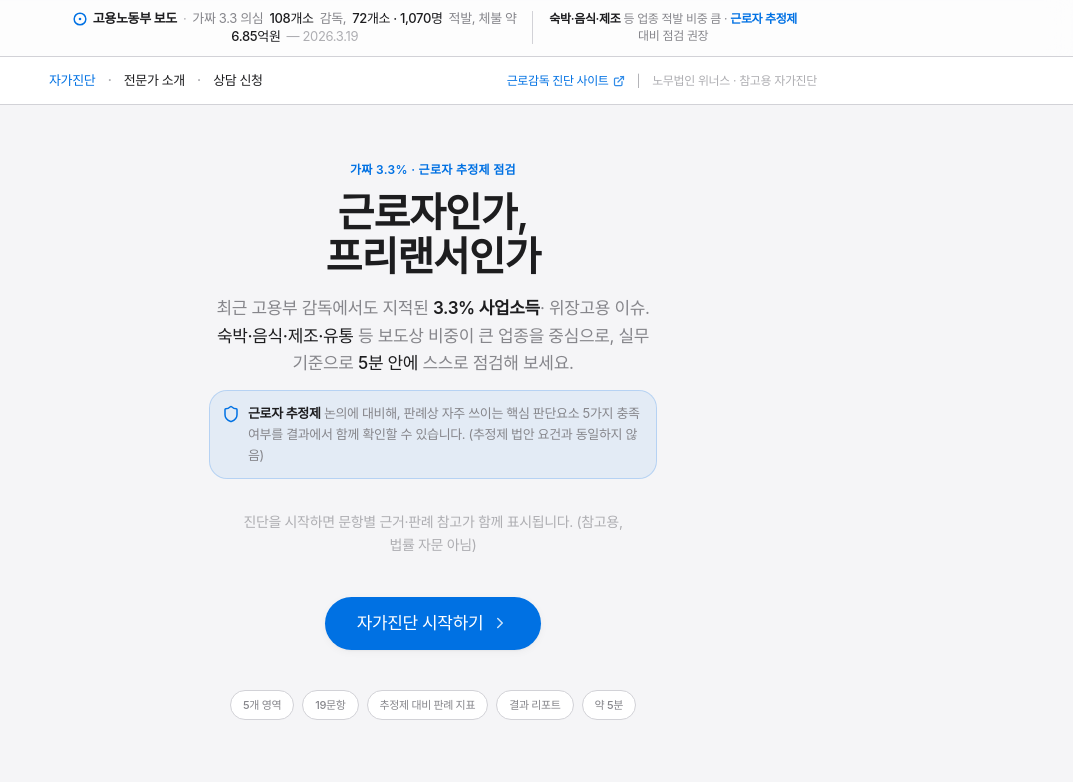
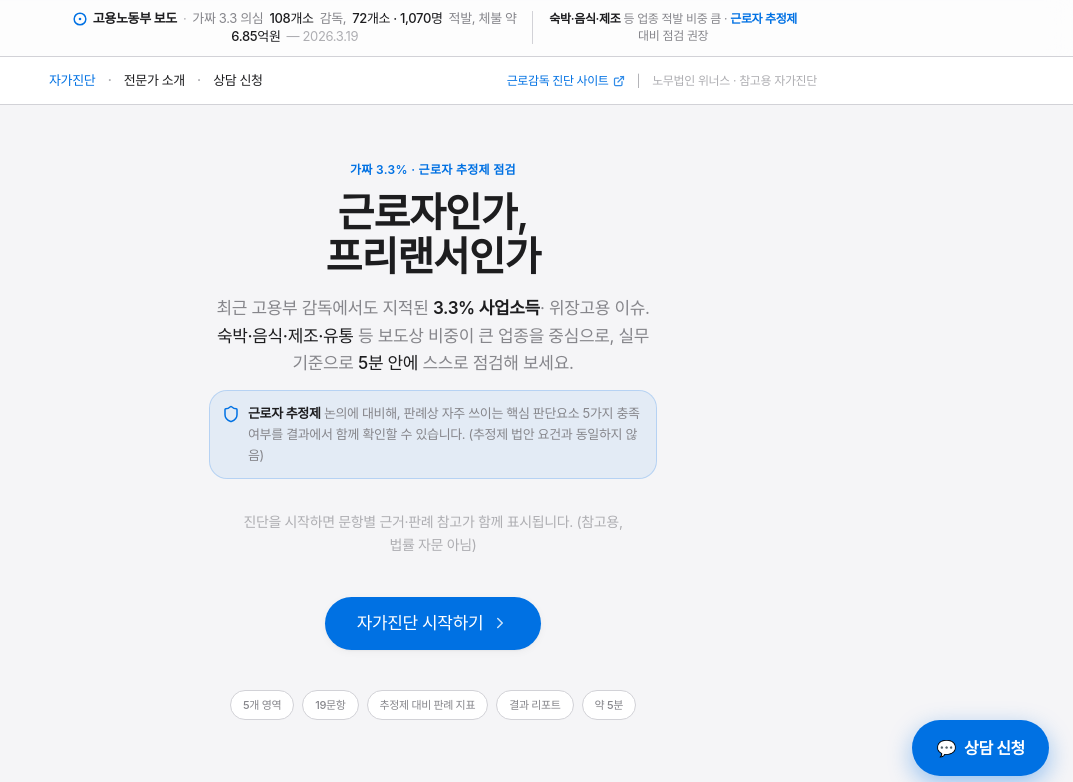
Before and after one commit to cdj44y-ui/worker-diagnosis-app, a React (Vite) app: page / in a window 1280 px wide. Shown: the top 782 px of the page, without its empty margins (207-1280 px from the left). Built offline with nearby package versions, Linux system fonts and the light colour scheme; no server answers.

Commit message:
feat: App에 플로팅 상담 신청 버튼 연결

```diff
--- a/src/App.tsx
+++ b/src/App.tsx
@@ -3,6 +3,7 @@
 import LandingPage from './pages/LandingPage'
 import AboutPage from './pages/AboutPage'
 import ConsultPage from './pages/ConsultPage'
+import FloatingConsultButton from './components/FloatingConsultButton'
 
 /** 정적 import 시 진단 번들 오류가 랜딩까지 막을 수 있어 지연 로드 */
 const DiagnosisPage = lazy(() => import('./pages/DiagnosisPage'))
@@ -32,5 +33,10 @@
 ])
 
 export default function App() {
-  return <RouterProvider router={router} />
+  return (
+    <>
+      <RouterProvider router={router} />
+      <FloatingConsultButton />
+    </>
+  )
 }
```
